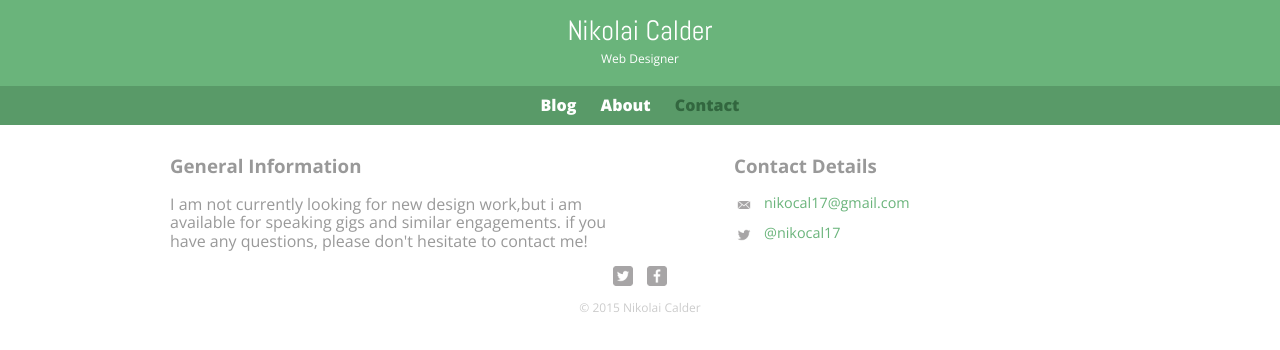
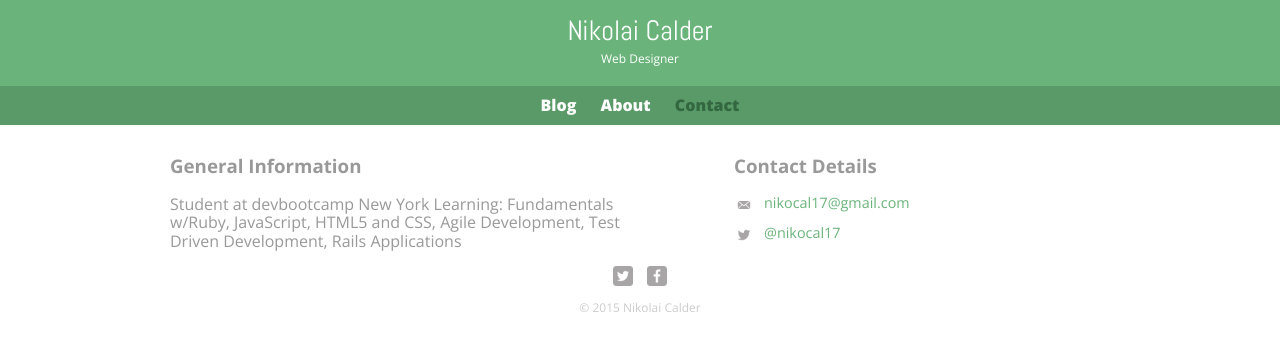
Before and after one commit to NIkocal/NIkocal.github.io, a plain HTML site: page blog/contact.html in a window 1280 px wide. Drawn offline with nearby package versions, Linux system fonts and the light colour scheme.

Commit message:
update page

```diff
--- a/blog/contact.html
+++ b/blog/contact.html
@@ -25,7 +25,7 @@
     <div id="wrapper">
       <section id="primary">
         <h3>General Information</h3>
-        <p>I am not currently looking for new design work,but i am available for speaking gigs and similar engagements. if you have any questions, please don't hesitate to contact me! </p>
+        <p>Student at devbootcamp New York Learning: Fundamentals w/Ruby, JavaScript, HTML5 and CSS, Agile Development, Test Driven Development, Rails Applications </p>
       </section>
       <section id="secondary">
        <h3>Contact Details </h3>
```
